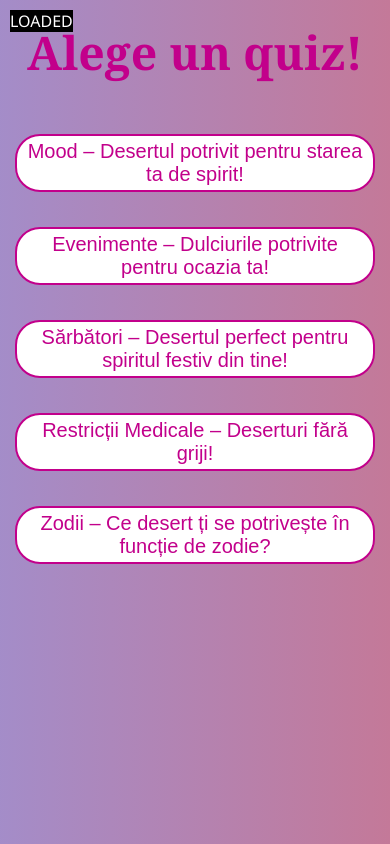
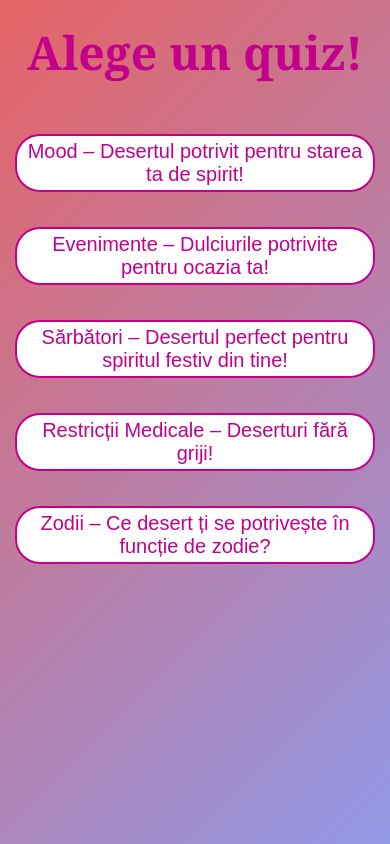
Before and after one commit to CowLORD420/idk, a React (Vite) app: page / in a window 390 px wide. Built offline with nearby package versions, Linux system fonts and the light colour scheme.

Commit message:
Add mobile

```diff
--- a/src/App.css
+++ b/src/App.css
@@ -5,9 +5,10 @@ body, html {
   padding: 0;
   font-family: 'Segoe UI', sans-serif;
   background: linear-gradient(270deg, #e66465, #9198e5, #7bdff2, #fcb0b3);
-  background-size: 800% 800%;
+  background-size: 400% 400%;
   animation: gradientShift 20s ease infinite;
   background-attachment: fixed;
+  overflow-x: hidden;
 }
 
 @keyframes gradientShift {
@@ -149,26 +150,22 @@ body, html {
   box-shadow: 0 4px 12px rgba(0, 0, 0, 0.2);
 }
 
+/* === Mobile Responsive Styles === */
+@media (max-width: 768px) {
+  body, html {
+    background: linear-gradient(135deg, #e66465, #9198e5); /* simple static fallback */
+    background-attachment: scroll;
+    background-size: cover;
+    animation: none;
+  }
 
-html::before {
-  content: "LOADED";
-  position: fixed;
-  top: 10px;
-  left: 10px;
-  color: white;
-  background: black;
-  z-index: 9999;
-}
-/* === Mobile Responsive Styles === */
-
-@media (max-width: 768px) {
   .question {
     font-size: 2.9em;
-    margin: 5px 10px 50px; /* Slightly reduced spacing */
+    margin: 5px 10px 50px;
   }
 
   .question-container {
-    margin-bottom: 40px; /* Moderate gap between question and buttons */
+    margin-bottom: 40px;
   }
 
   .Button button {
@@ -192,7 +189,7 @@ html::before {
   }
 
   .buttons {
-    gap: 35px; /* Tighter but comfortable spacing between buttons */
+    gap: 35px;
     max-width: 100%;
   }
 }
```
